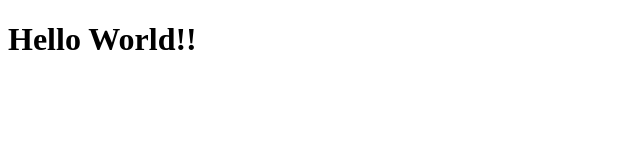
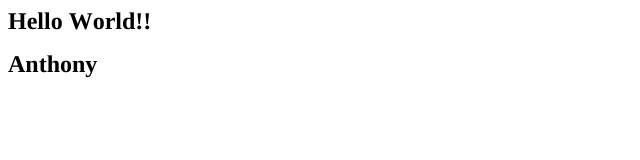
Before and after one commit to kiwon132445/projectx, a plain HTML site: page index.html in a window 1280 px wide. Shown: the whole page, without its empty margins (0-640 px from the left). Drawn offline with Linux system fonts and the light colour scheme.

Commit message:
Anthony's name on the html

```diff
--- a/index.html
+++ b/index.html
@@ -1,10 +1,17 @@
-<!DOCTYPE html>
-<html lang="en">
-    <head>
-    <title></title>
-    </head>
-    <body>
-        <h1>Hello World!!</h1>
-
-    </body>
+<!DOCTYPE html PUBLIC "-//W3C//DTD HTML 4.01//EN" "http://www.w3.org/TR/html4/strict.dtd">
+<html>
+<head>
+  <meta http-equiv="Content-Type" content="text/html; charset=utf-8">
+  <meta http-equiv="Content-Style-Type" content="text/css">
+  <title></title>
+  <meta name="Generator" content="Cocoa HTML Writer">
+  <meta name="CocoaVersion" content="1671.2">
+  <style type="text/css">
+    span.s1 {font-kerning: none}
+  </style>
+</head>
+<body>
+<h1 style="margin: 0.0px 0.0px 16.1px 0.0px; line-height: 28.0px; font: 24.0px Times; color: #000000; -webkit-text-stroke: #000000"><span class="s1"><b>Hello World!!</b></span></h1>
+<h1 style="margin: 0.0px 0.0px 16.1px 0.0px; line-height: 28.0px; font: 24.0px Times; color: #000000; -webkit-text-stroke: #000000"><span class="s1"><b>Anthony</b></span></h1>
+</body>
 </html>
```
